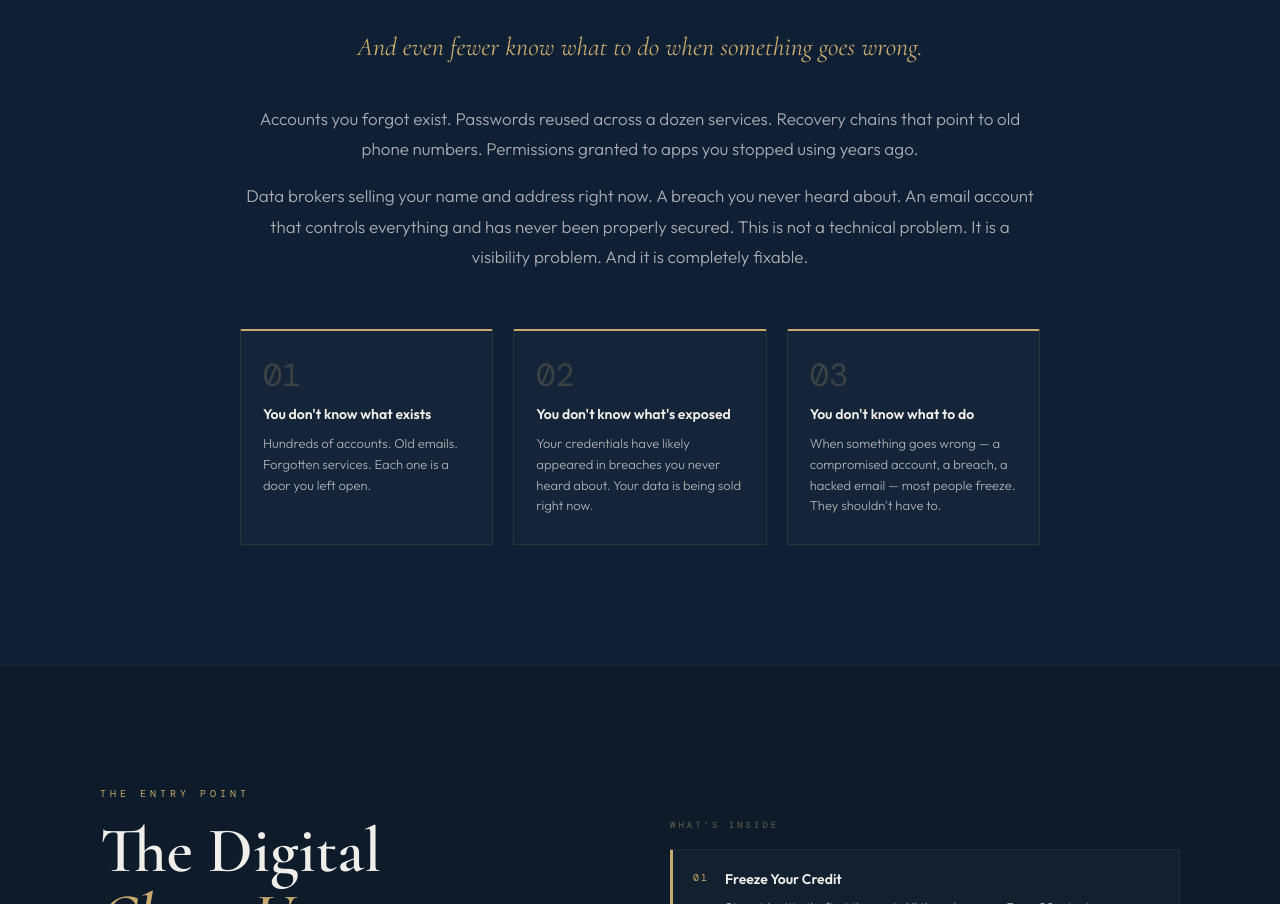
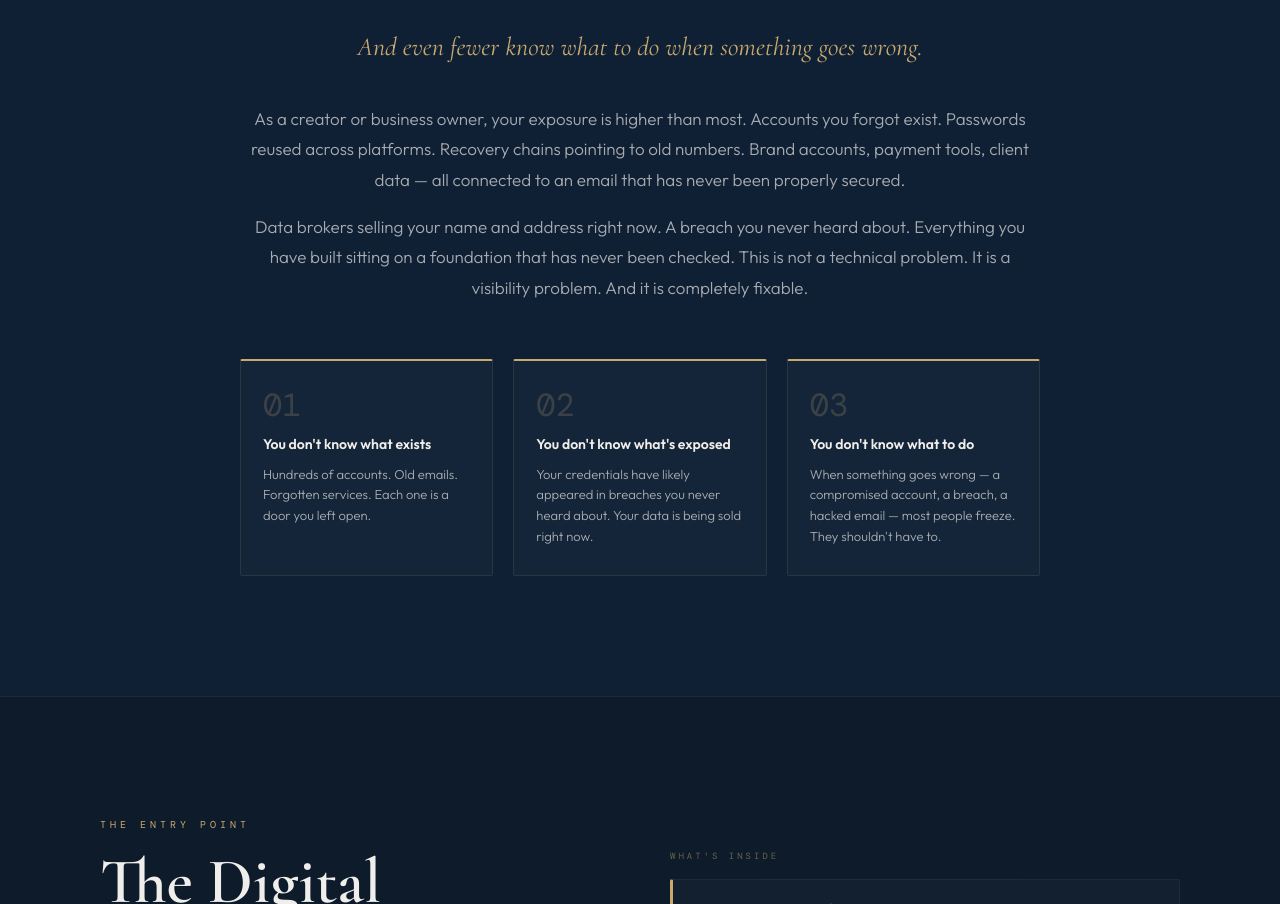
Before and after one commit to zanderschwaiger-hub/freedom-engine, a React (Vite) app: page / in a window 1280 px wide. Shown: the part 1366-2270 px from the top of the page. Built offline with nearby package versions, Linux system fonts and the light colour scheme; a web font is replaced by a local one.

Commit message:
copy: update Problem.jsx for creator and business owner buyer

```diff
--- a/src/components/Problem.jsx
+++ b/src/components/Problem.jsx
@@ -36,14 +36,15 @@ export default function Problem() {
           color: 'var(--dim)', lineHeight: 1.8
         }}>
           <p style={{ marginBottom: '16px' }}>
-            Accounts you forgot exist. Passwords reused across a dozen services.
-            Recovery chains that point to old phone numbers. Permissions granted
-            to apps you stopped using years ago.
+            As a creator or business owner, your exposure is higher than most.
+            Accounts you forgot exist. Passwords reused across platforms.
+            Recovery chains pointing to old numbers. Brand accounts, payment tools,
+            client data — all connected to an email that has never been properly secured.
           </p>
           <p>
             Data brokers selling your name and address right now.
-            A breach you never heard about. An email account that controls everything
-            and has never been properly secured.
+            A breach you never heard about. Everything you have built
+            sitting on a foundation that has never been checked.
             This is not a technical problem. It is a visibility problem.
             And it is completely fixable.
           </p>
```
